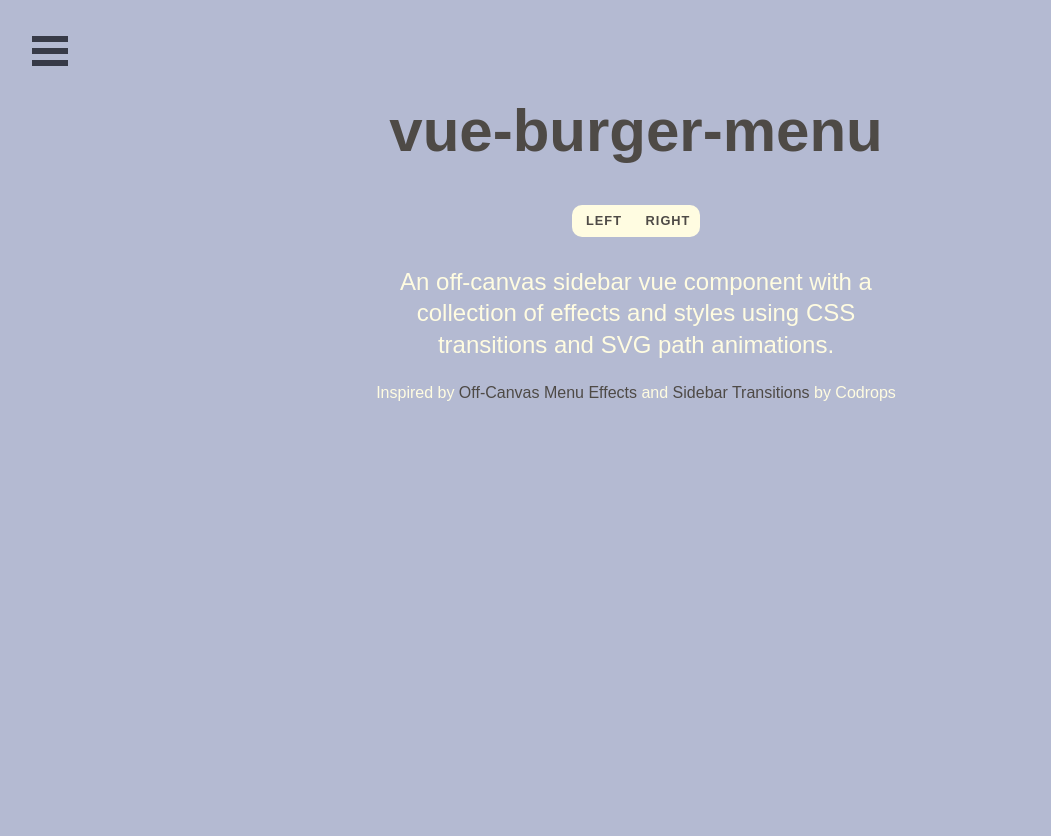
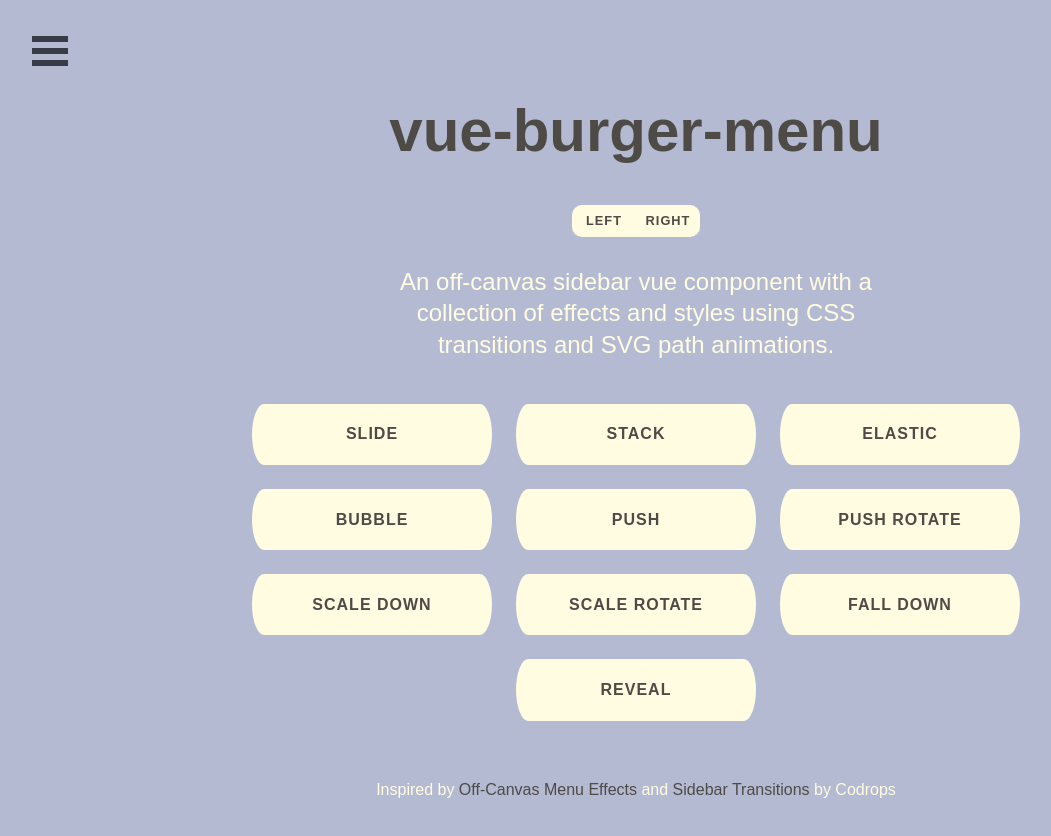
Before and after one commit to mbj36/vue-burger-menu, a Vue app: page / in a window 1280 px wide. Shown: the top 836 px of the page, without its empty margins (4-1055 px from the left). Before the commit the page ends 808 px from the top, so only its background shows below. Built offline with nearby package versions, Linux system fonts and the light colour scheme.

Commit message:
docs:landing page design

```diff
--- a/src/App.vue
+++ b/src/App.vue
@@ -36,6 +36,13 @@
 
             <h2 class="description">An off-canvas sidebar vue component with a collection of effects and styles using CSS transitions and SVG path animations.</h2>
 
+            <nav class="demo-buttons">
+                <span v-for="(menu, index) in menus" :key="index">
+                    <a :class="{currentDemo:false}">
+                        {{menu.buttonText}}
+                    </a>
+                </span>
+            </nav>
             Inspired by
             <a href="https://github.com/codrops/OffCanvasMenuEffects">Off-Canvas Menu Effects</a> and
             <a href="https://github.com/codrops/SidebarTransitions">Sidebar Transitions</a> by Codrops
@@ -47,14 +54,29 @@
 <script>
     import Slide from './components/Menu/slide';
     export default {
+      data() {
+        return {
+          menus: {
+            slide: { buttonText: 'Slide', items: 1 },
+            stack: { buttonText: 'Stack', items: 1 },
+            elastic: { buttonText: 'Elastic', items: 1 },
+            bubble: { buttonText: 'Bubble', items: 1 },
+            push: { buttonText: 'Push', items: 1 },
+            pushRotate: { buttonText: 'Push Rotate', items: 2 },
+            scaleDown: { buttonText: 'Scale Down', items: 2 },
+            scaleRotate: { buttonText: 'Scale Rotate', items: 2 },
+            fallDown: { buttonText: 'Fall Down', items: 2 },
+            reveal: { buttonText: 'Reveal', items: 1 }
+          }
+        };
+      },
       components: {
         Slide: Slide
       }
     };
 </script>
 
-
-//  <style lang="less">
+ <style lang="less">
     *,
     *:after,
     *:before {
@@ -128,7 +150,7 @@
         border-bottom-left-radius: 20px 50px;
         cursor: pointer;
 
-        &.current-demo {
+        &.currentDemo {
           background: #c94e50;
           color: #fffce1;
         }
```
